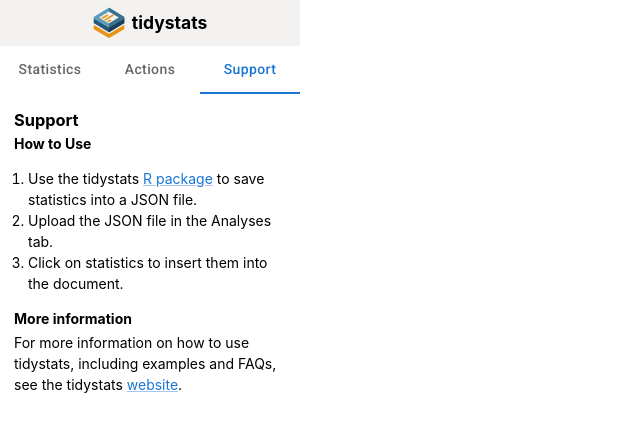
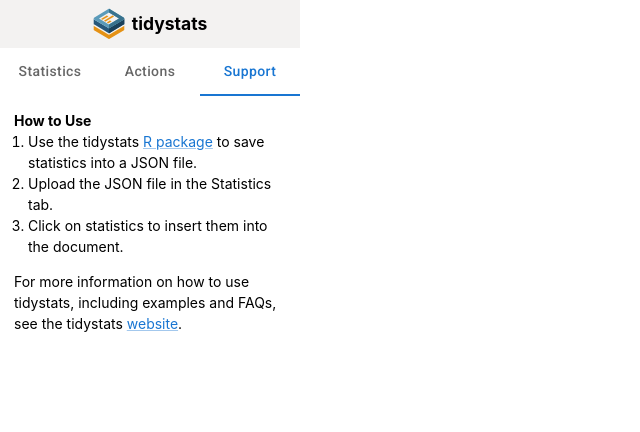
Before and after one commit to WillemSleegers/tidystats-Google-Docs-add-in, a React (Vite) app: page / in a window 1280 px wide. Both pictures are taken after a click on the tab "Support". Shown: the top 432 px of the page, without its empty margins (0-640 px from the left). Built offline with nearby package versions, Linux system fonts and the light colour scheme.

Commit message:
Various updates

```diff
--- a/package.json
+++ b/package.json
@@ -28,7 +28,7 @@
   },
   "devDependencies": {
     "@types/google-apps-script": "^1.0.62",
-    "@types/node": "^18.16.3",
+    "@types/node": "^20.1.1",
     "@types/react": "^18.0.28",
     "@types/react-dom": "^18.0.11",
     "@typescript-eslint/eslint-plugin": "^5.57.1",
--- a/src/App.tsx
+++ b/src/App.tsx
@@ -90,9 +90,8 @@
         )}
         {value == 2 && (
           <div style={{ margin: "1rem" }}>
-            <h3>Support</h3>
             <h4>How to Use</h4>
-            <ol style={{ paddingInlineStart: "1rem" }}>
+            <ol style={{ marginTop: "0", paddingInlineStart: "1rem" }}>
               <li>
                 Use the tidystats{" "}
                 <Link href="https://www.tidystats.io/r-package/">
@@ -100,10 +99,10 @@
                 </Link>{" "}
                 to save statistics into a JSON file.
               </li>
-              <li>Upload the JSON file in the Analyses tab.</li>
+              <li>Upload the JSON file in the Statistics tab.</li>
               <li>Click on statistics to insert them into the document.</li>
             </ol>
-            <h4>More information</h4>
+
             <p>
               For more information on how to use tidystats, including examples
               and FAQs, see the tidystats{" "}
--- a/src/components/Header.tsx
+++ b/src/components/Header.tsx
@@ -2,8 +2,8 @@
   return (
     <div
       style={{
+        height: "48px",
         background: "var(--gray)",
-        padding: "0.5rem",
         display: "flex",
         gap: "0.5rem",
         justifyContent: "center",
```
Also changed, not shown: 2 other files (tests, documents, lock files or other folders).
